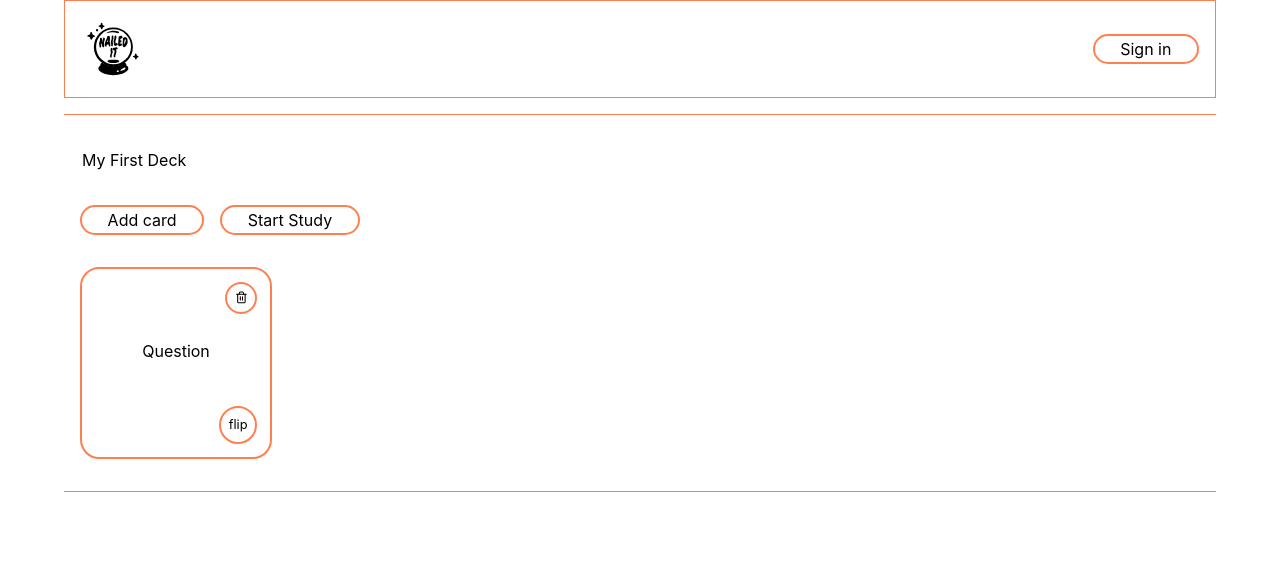
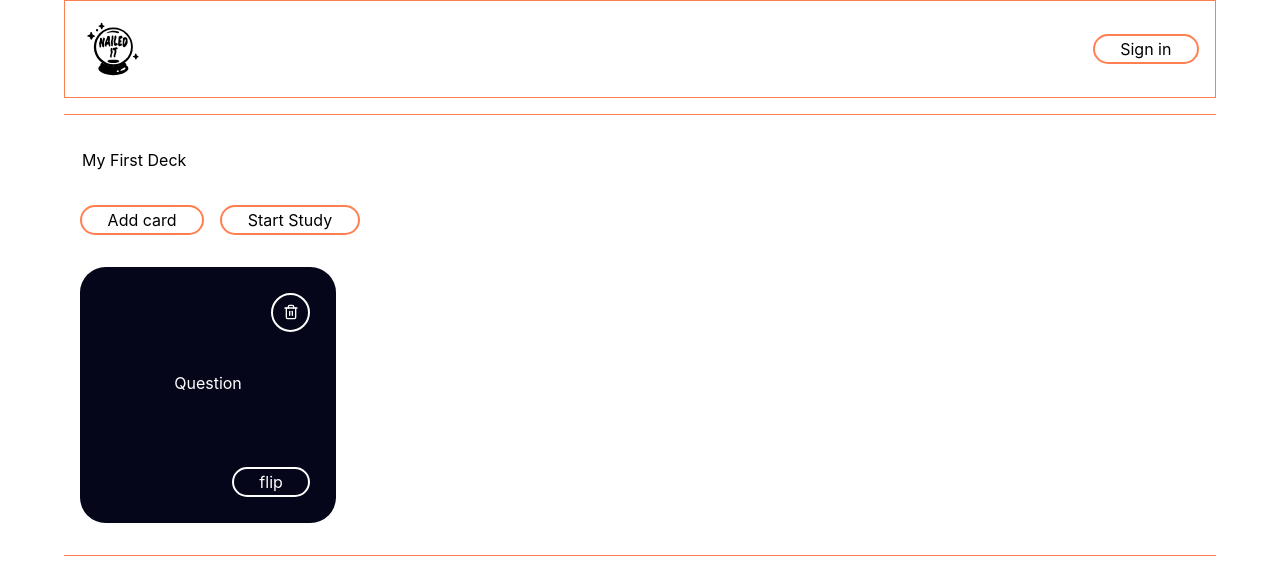
Before and after one commit to evilpaper/nailed-it, a React (Create React App) app: page / in a window 1280 px wide. Shown: the top 562 px of the page. Built offline with nearby package versions, Linux system fonts and the light colour scheme.

Commit message:
Make card larger and tweak card style

```diff
--- a/src/components/Card/styles.css
+++ b/src/components/Card/styles.css
@@ -1,21 +1,22 @@
 .card-container {
   position: relative;
-  width: 12em;
-  height: 12em;
-  min-width: 12em;
-  min-height: 12em;
+  width: 16em;
+  height: 16em;
+  min-width: 16em;
+  min-height: 16em;
   margin: 1em;
 }
 
 .card {
   position: absolute;
+  /*
   border: 2px solid coral;
+  */
+  background-color: #05061a;
   border-radius: 10%;
   text-align: center;
-  width: 12em;
-  height: 12em;
-  min-width: 12em;
-  min-height: 12em;
+  width: 100%;
+  height: 100%;
   cursor: pointer;
   will-change: transform, opacity;
   display: flex;
@@ -39,6 +40,8 @@
   vertical-align: middle;
   resize: none;
   cursor: pointer;
+  background-color: #05061a;
+  color: #fefefe;
 }
 
 .card__content:focus {
@@ -47,15 +50,15 @@
 
 .card__delete {
   position: absolute;
-  top: 1em;
-  right: 1em;
-  padding-left: 0.6em;
-  padding-right: 0.6em;
+  top: 1.6em;
+  right: 1.6em;
   display: flex;
   justify-content: center;
   align-items: center;
   padding: 0.6em;
-  font-size: 0.8em;
+  font-size: 1em;
+  color: #fefefe;
+  border-color: #fefefe;
 }
 
 .card__delete--back {
@@ -93,15 +96,14 @@
 
 .card__flip {
   position: absolute;
-  bottom: 1em;
-  right: 1em;
-  padding-left: 0.6em;
-  padding-right: 0.6em;
+  bottom: 1.6em;
+  right: 1.6em;
   display: flex;
   justify-content: center;
   align-items: center;
-  padding: 0.6em;
-  font-size: 0.8em;
+  font-size: 1em;
+  color: #fefefe;
+  border-color: #fefefe;
 }
 
 .card__flip--back {
```
